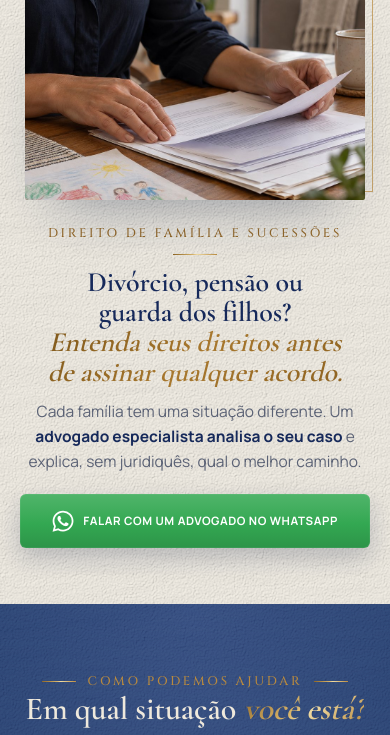
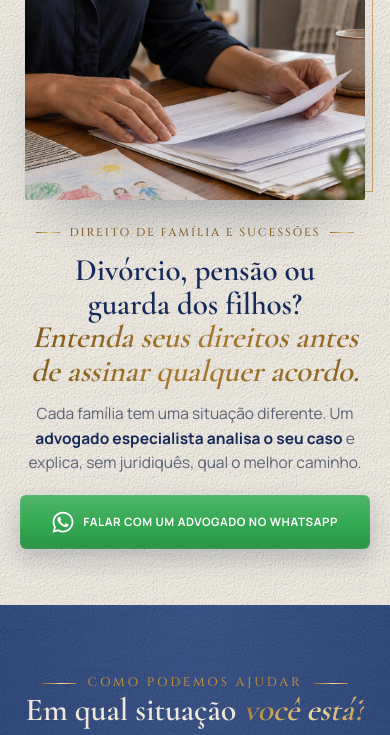
Before and after one commit to scalecompanyads/antenucci-queregatte, a plain HTML site: page index.html in a window 390 px wide. Shown: the part 109-844 px from the top of the page. Drawn offline with nearby package versions, Linux system fonts and the light colour scheme.

Commit message:
Ajustes mobile no hero: linhas no eyebrow e headline maior
Co-Authored-By: Claude Opus 5.5 <noreply@anthropic.com>

```diff
--- a/index.html
+++ b/index.html
@@ -166,8 +166,8 @@ footer img{height:64px;width:auto;margin:0 auto 16px}
   .hero-media{width:calc(100% - 10px);max-width:420px}
   .hero-media img{aspect-ratio:16/10;max-height:24vh;object-position:50% 45%}
   .hero-media::before{inset:-8px -8px 8px 8px}
-  .hero .eyebrow{flex-direction:column;gap:10px}
-  .hero .eyebrow::before{order:2;width:44px}
+  .hero .eyebrow{justify-content:center;gap:10px;letter-spacing:.16em;font-size:.72rem;white-space:nowrap}
+  .hero .eyebrow::before,.hero .eyebrow::after{content:"";width:24px;height:1px;background:var(--gold-grad);flex:none}
   .hero .lead{margin-left:auto;margin-right:auto}
   .team{max-width:520px;padding-left:10px}
 }
@@ -177,7 +177,7 @@ footer img{height:64px;width:auto;margin:0 auto 16px}
   .hero header{padding:18px 0 0}
   .hero header img{height:66px}
   .hero-grid{padding-top:22px;gap:24px}
-  .hero h1{font-size:1.75rem;margin:12px 0 12px}
+  .hero h1{font-size:min(1.95rem,8vw);margin:12px 0 12px}
   .hero .lead{font-size:.97rem;margin-bottom:20px}
   .cases{grid-template-columns:1fr;gap:12px;margin:36px 0}
   .case{padding:22px 20px}
```
